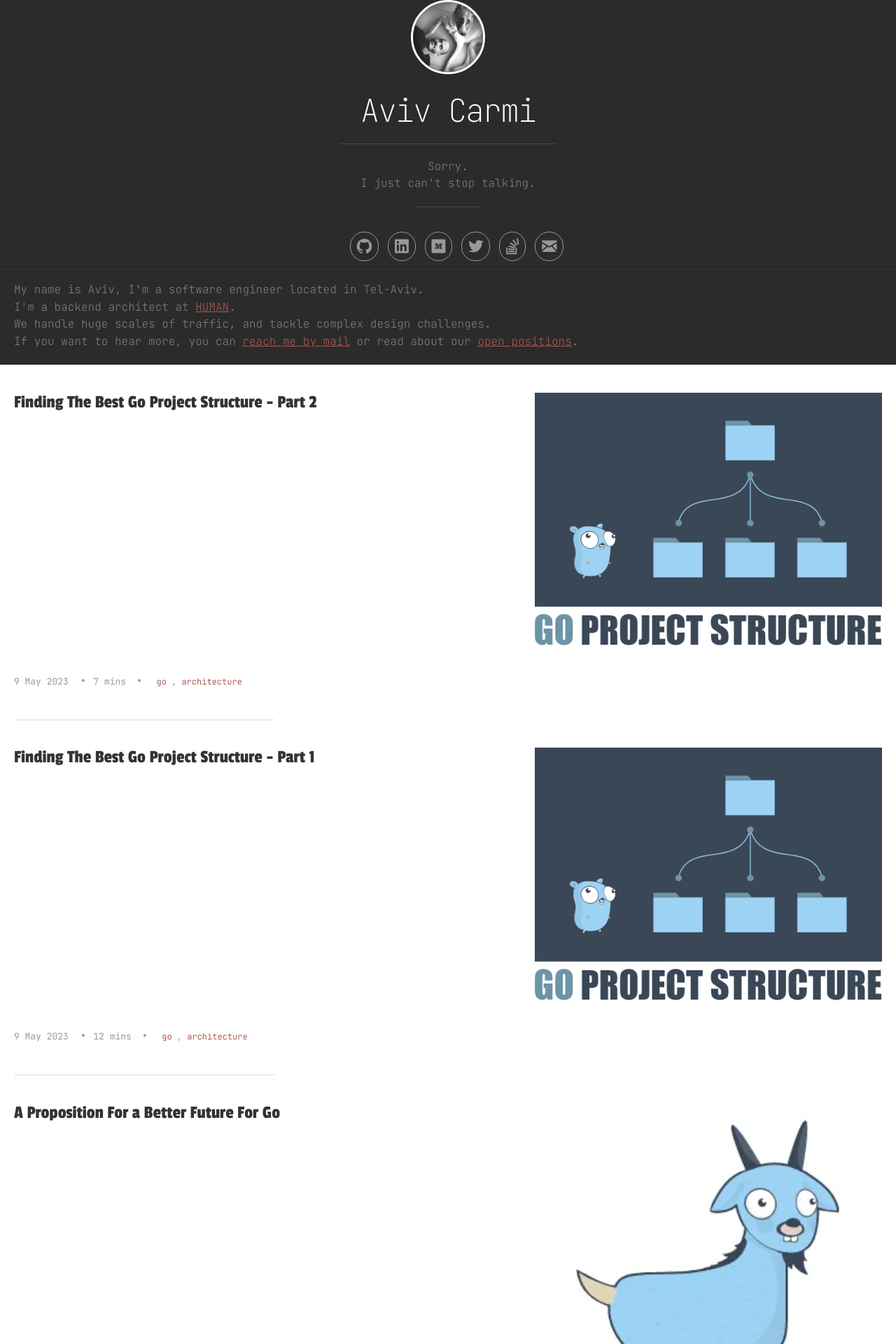
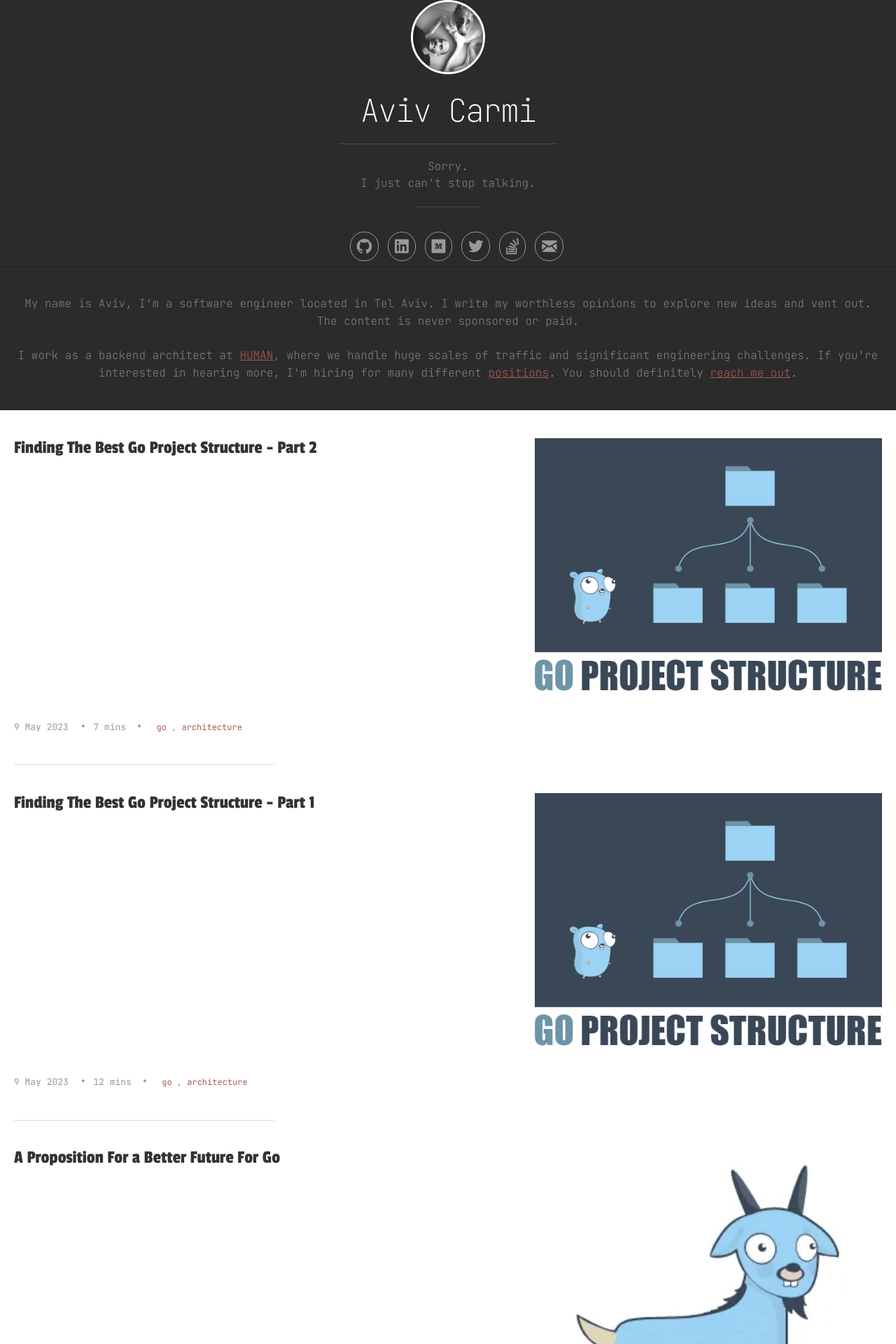
Before and after one commit to avivcarmis/avivcarmis.github.io, a Jekyll site: the page built from index.html, in a window 1280 px wide. Shown: the top 1920 px of the page at 70% size. Built offline with Jekyll 4.4.1, drawn with Linux system fonts in a browser that asks for light colours; the list of posts is cut into pages by our own code.

```diff
--- a/_includes/footer.html
+++ b/_includes/footer.html
@@ -12,7 +12,7 @@
 
       <ul class="footer-links">
         <li>
-          <h4>Find Me</h4>
+          <h4 id="find">Find Me</h4>
         </li>
 
         <li>
@@ -78,7 +78,7 @@
   </div>
 </footer>
 
-<script type="text/javascript" src="https://ajax.googleapis.com/ajax/libs/jquery/3.3.1/jquery.min.js"></script>
+<!-- add copy button -->
 <script>
   var codeBlocks = document.querySelectorAll('pre.highlight');
 
@@ -109,6 +109,8 @@
     });
   });
 </script>
+
+<!-- wrap images -->
 <script>
   var images = document.querySelectorAll('.post img');
 
@@ -126,6 +128,8 @@
     wrapper.appendChild(alt);
   });
 </script>
+
+<!-- add header links -->
 <script>
   var anchors = document.querySelectorAll('.post h1, .post h2, .post h3, .post h4, .post h5, .post h6');
 
@@ -139,6 +143,8 @@
     anchor.appendChild(link);
   });
 </script>
+
+<!-- add code links -->
 <script>
   var codeBlocks = document.querySelectorAll('pre.highlight .rouge-code pre');
 
--- a/_sass/style.scss
+++ b/_sass/style.scss
@@ -235,7 +235,8 @@ div.highlighter-rouge, .hello {
 .hello {
   margin-top: -50px;
   margin-bottom: 40px;
-  padding: 20px;
+  padding: 40px 20px;
+  text-align: center;
 
   p {
     margin: 0;
@@ -1105,6 +1106,7 @@ a.post-link, .tags a, .categories a {
   }
 
   .hello {
+    text-align: left;
     padding: 80px;
     font-size: 21px;
     margin-bottom: 80px;
--- a/index.html
+++ b/index.html
@@ -5,10 +5,9 @@ robots: noindex
 <div class="hello">
     <div class="main-title">Hi there <span class="small-emoji">👋</span></div>
     <p class="main-description">
-        My name is Aviv, I'm a software engineer located in Tel-Aviv.<br/>
-        I'm a backend architect at <a href="https://www.humansecurity.com/">HUMAN</a>.<br/>
-        We handle huge scales of traffic, and tackle complex design challenges.<br/>
-        If you want to hear more, you can <a href="mailto:avivcarmis@gmail.com">reach me by mail</a> or read about our <a href="https://www.humansecurity.com/company/careers">open positions</a>.
+        My name is Aviv, I'm a software engineer located in Tel Aviv. I write my worthless opinions to explore new ideas and vent out. The content is never sponsored or paid.
+        <br/><br/>
+        I work as a backend architect at <a href="https://www.humansecurity.com/">HUMAN</a>, where we handle huge scales of traffic and significant engineering challenges. If you're interested in hearing more, I'm hiring for many different <a href="https://www.humansecurity.com/company/careers">positions</a>. You should definitely <a href="#find">reach me out</a>.
     </p>
 </div>
 <div class="main">
```
Also changed, not shown: other parts of _includes/footer.html (+13 -0 lines), _layouts/post.html (+11 -0 lines).
